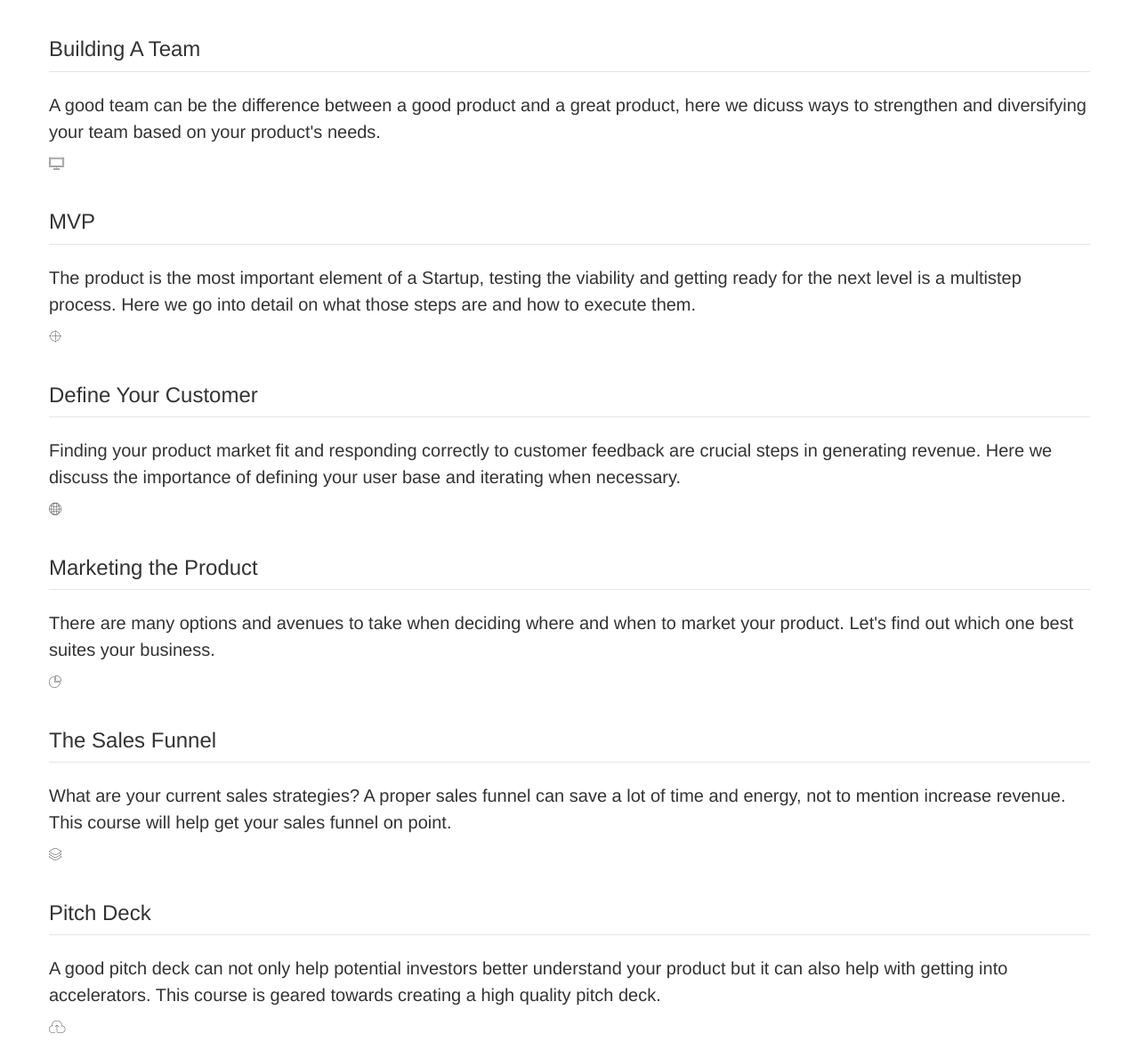
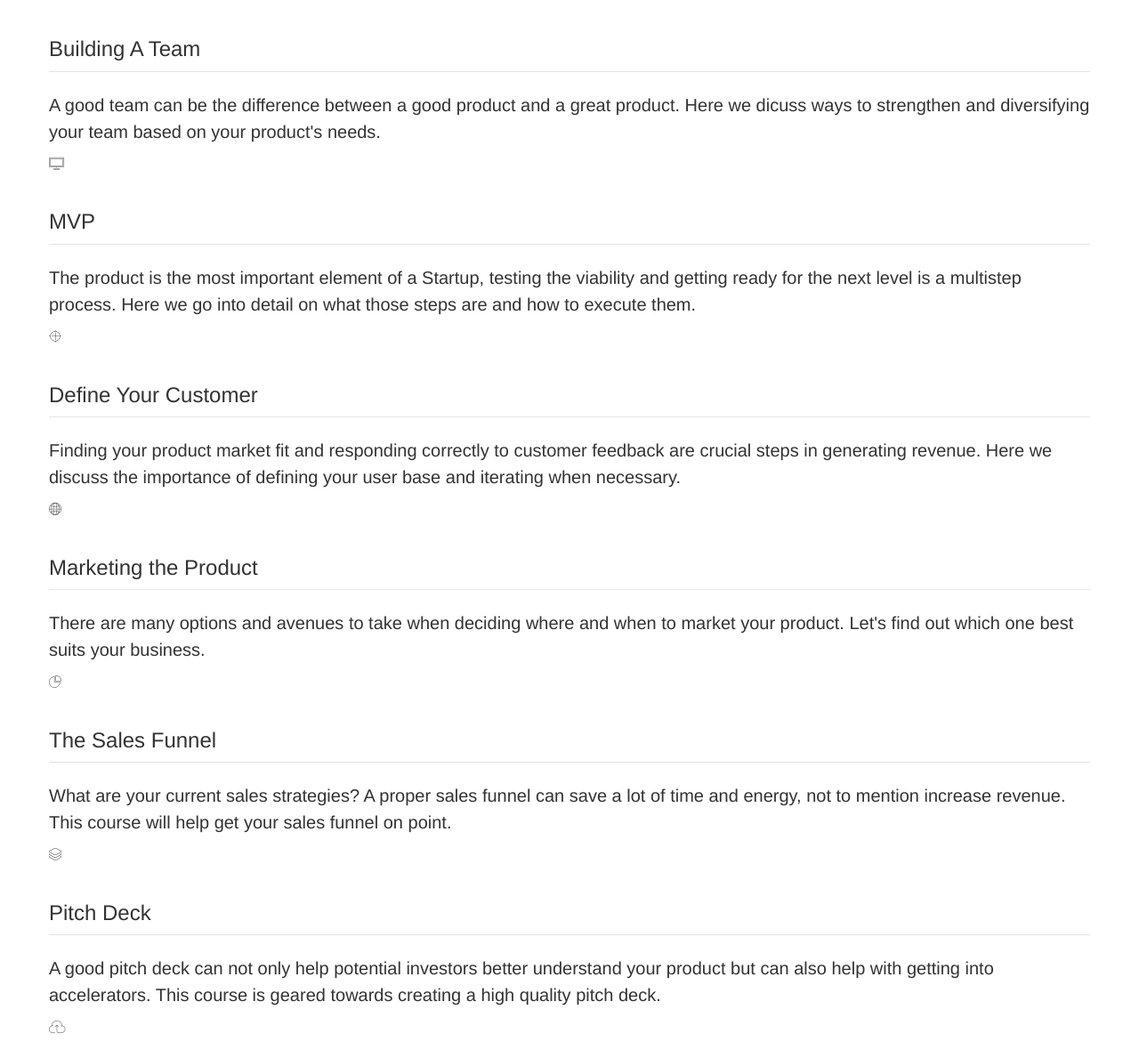
Before and after one commit to gavkearney/SUP_Accelerator, a PHP site: page /courses.php in a window 1280 px wide. Shown: the part 753-1942 px from the top of the page at 89% size. Run offline with PHP 8.4, Linux system fonts and the light colour scheme.

Commit message:
topics covered

```diff
--- a/courses.php
+++ b/courses.php
@@ -80,7 +80,7 @@
 								<div class="pull-right">
 									<legend><h5>Building A Team</h5></legend>
 									<p>
-										A good team can be the difference between a good product and a great product, here we dicuss ways to strengthen and diversifying your team based on your product's needs.
+										A good team can be the difference between a good product and a great product. Here we dicuss ways to strengthen and diversifying your team based on your product's needs.
 									</p>
 								</div>
 							</div>
@@ -122,7 +122,7 @@
 								<div class="pull-right">
 									<legend><h5>Marketing the Product</h5></legend>
 									<p>
-										There are many options and avenues to take when deciding where and when to market your product. Let's find out which one best suites your business.
+										There are many options and avenues to take when deciding where and when to market your product. Let's find out which one best suits your business.
 									</p>
 								</div>
 							</div>
@@ -150,7 +150,7 @@
 								<div class="pull-right">
 									<legend><h5>Pitch Deck</h5></legend>
 									<p>
-										A good pitch deck can not only help potential investors better understand your product but it can also help with getting into accelerators. This course is geared towards creating a high quality pitch deck.
+										A good pitch deck can not only help potential investors better understand your product but can also help with getting into accelerators. This course is geared towards creating a high quality pitch deck.
 									</p>
 								</div>
 							</div>
```
